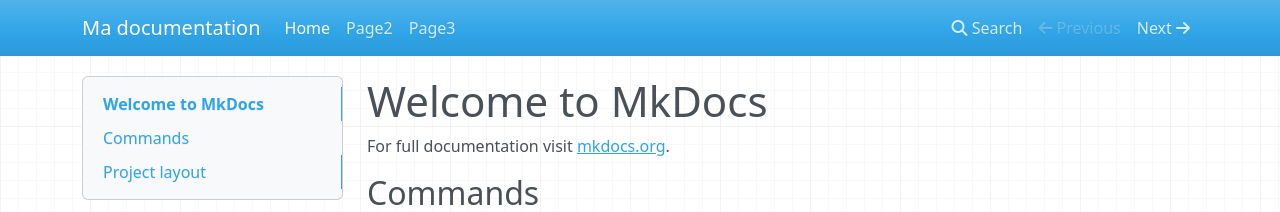
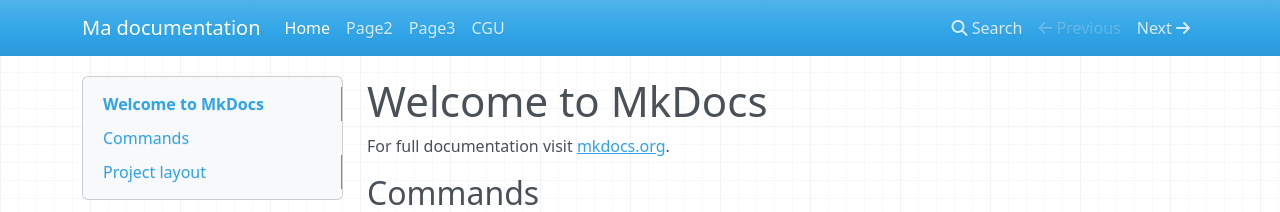
Before and after one commit to GLemoineKirving/MyFirstMkDocs, an MkDocs documentation site: the page built from docs/index.md, in a window 1280 px wide. Shown: the top 212 px of the page. Built offline with MkDocs 1.6.1, drawn with Linux system fonts in a browser that asks for light colours; nearby versions of some CDN libraries.

Commit message:
Ajout fichier CGU.md

```diff
--- a/mkdocs.yml
+++ b/mkdocs.yml
@@ -3,3 +3,4 @@ nav:
   - Home: index.md
   - Page2: page2.md
   - Page3: page3.md
+  - CGU: CGU.md
```
Also changed, not shown: CGU.md (added, +1 -0 lines).
